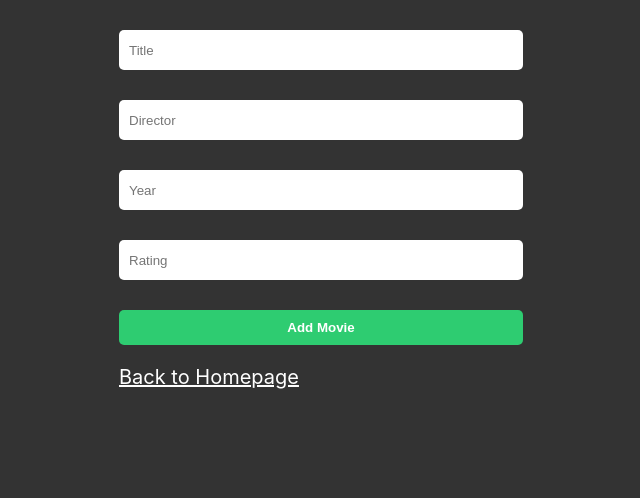
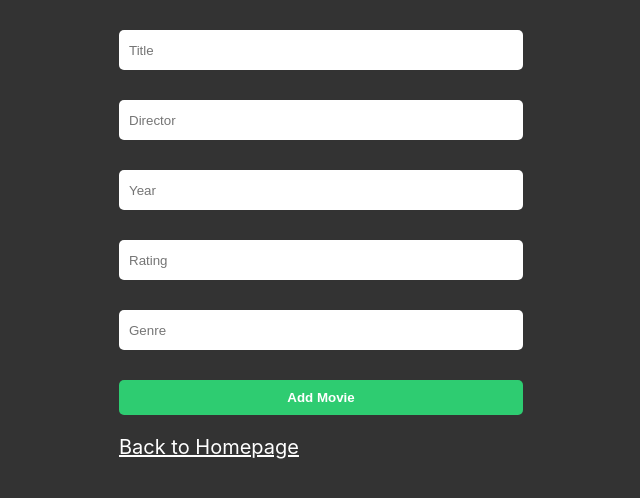
Before and after one commit to rizvan555/movies-list_reactjs, a React (Create React App) app: page /addNewMovie in a window 1280 px wide. Shown: the top 498 px of the page, without its empty margins (319-959 px from the left). Built offline with nearby package versions, Linux system fonts and the light colour scheme.

Commit message:
addNewMovie function dosnt  work

```diff
--- a/src/App.js
+++ b/src/App.js
@@ -131,7 +131,7 @@ function App() {
         />
         <Route
           path="/addNewMovie"
-          element={<AddNewMovie setData={setData} />}
+          element={<AddNewMovie setData={setData} data={data} />}
         />
       </Routes>
     </AppStyled>
--- a/src/components/AddNewMovie.js
+++ b/src/components/AddNewMovie.js
@@ -39,25 +39,27 @@ const NewMovieForm = styled.div`
   }
 `;
 
-const AddNewMovie = ({ setData }) => {
+const AddNewMovie = ({ setData, data }) => {
   const [newMovie, setNewMovie] = useState({
     title: "",
     director: "",
     year: "",
     rate: "",
-    genre: "",
+    genre: [],
   });
   const addNewMovie = (e) => {
     e.preventDefault();
-    const newMovieId = movies.length + 1;
-    const updateMovieList = [...movies, { ...newMovie, id: newMovieId }];
+    const newMovieId = data.length + 1;
+    const updateMovieList = [...data, newMovie];
+    updateMovieList.push(newMovie);
     setData(updateMovieList);
+    console.log(data);
     setNewMovie({
       title: "",
       director: "",
       year: "",
       rate: "",
-      genre: "",
+      genre: [],
     });
   };
 
@@ -90,6 +92,12 @@ const AddNewMovie = ({ setData }) => {
           value={newMovie.rate}
           onChange={(e) => setNewMovie({ ...newMovie, rate: e.target.value })}
         />
+        <input
+          type="text"
+          placeholder="Genre"
+          value={newMovie.genre}
+          onChange={(e) => setNewMovie({ ...newMovie, genre: e.target.value })}
+        />
         <button onClick={addNewMovie} type="submit">
           Add Movie
         </button>
```
